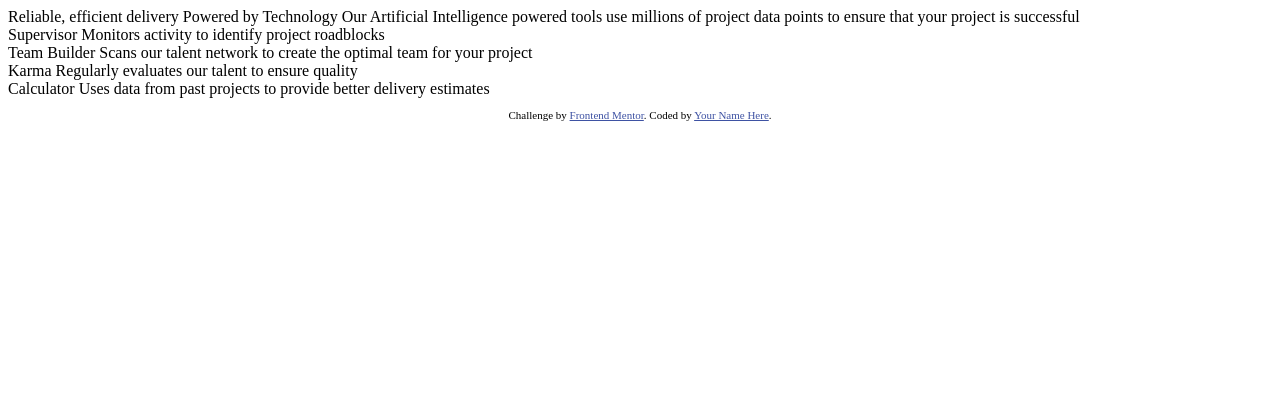
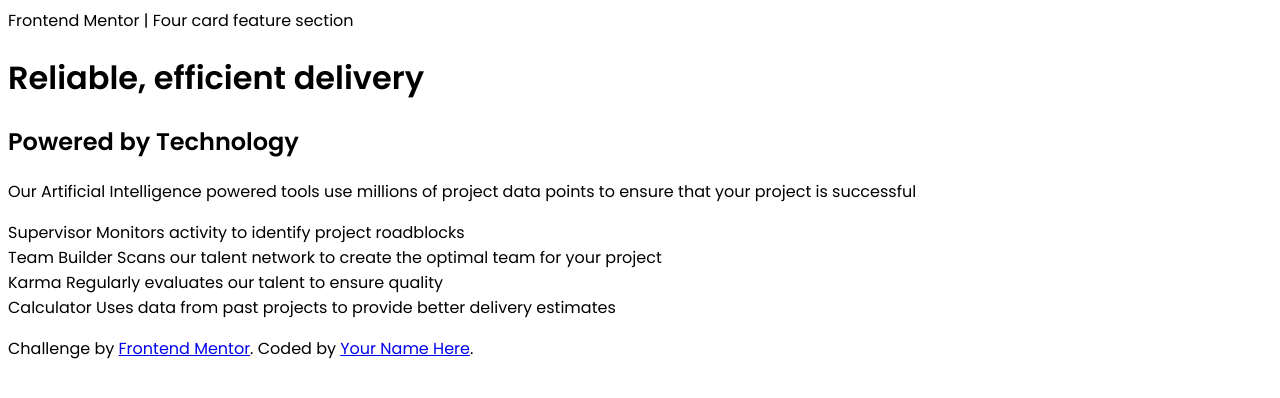
Before and after one commit to idahosound/4card-master, a plain HTML site: page index.html in a window 1280 px wide. Drawn offline with Linux system fonts and the light colour scheme.

Commit message:
Starting styling

```diff
--- a/index.html
+++ b/index.html
@@ -3,26 +3,19 @@
 <head>
   <meta charset="UTF-8">
   <meta name="viewport" content="width=device-width, initial-scale=1.0"> <!-- displays site properly based on user's device -->
-
+  <link href="https://fonts.googleapis.com/css?family=Poppins:200,400,600&display=swap" rel="stylesheet">
   <link rel="icon" type="image/png" sizes="32x32" href="./images/favicon-32x32.png">
-
+  <link rel="stylesheet" type="text/css" href="styles.css"
   <title>Frontend Mentor | Four card feature section</title>
-
-  <!-- Feel free to remove these styles or customise in your own stylesheet 👍 -->
-  <style>
-    .attribution { font-size: 11px; text-align: center; }
-    .attribution a { color: hsl(228, 45%, 44%); }
-  </style>
 </head>
 <body>
+  <h1>Reliable, efficient delivery</h1>
+  <h2>Powered by Technology</h2>
 
-
-
-  Reliable, efficient delivery
-  Powered by Technology
-
-  Our Artificial Intelligence powered tools use millions of project data points
-  to ensure that your project is successful
+  <p>
+    Our Artificial Intelligence powered tools use millions of project data points
+    to ensure that your project is successful
+  </p>
   <div class="flex-container">
     <div class="card">
       Supervisor
--- a/styles.css
+++ b/styles.css
@@ -1,3 +1,6 @@
 .flex-container {
   flex-direction: row;
 }
+body {
+  font-family: 'Poppins', sans-serif;
+}
```
